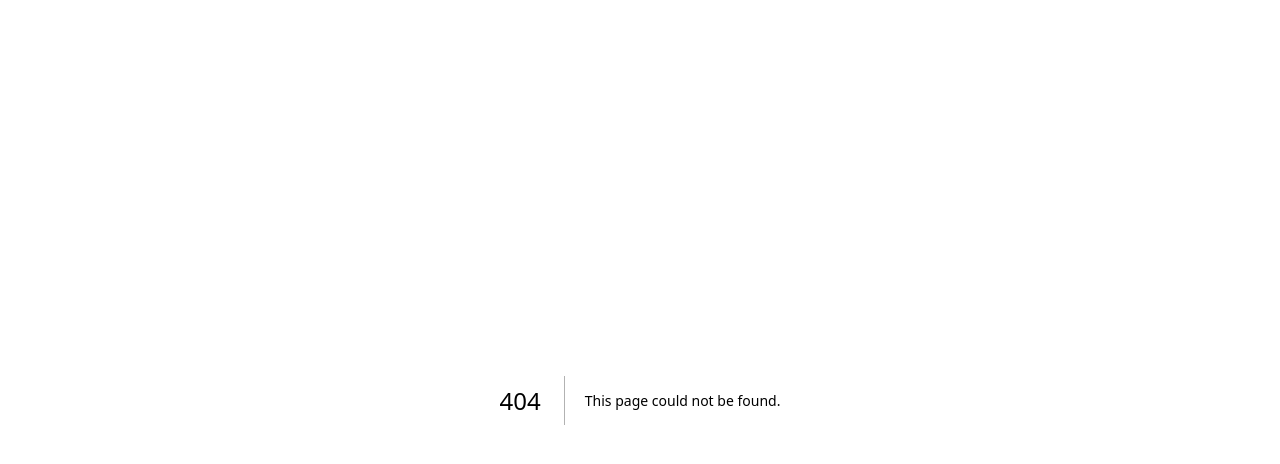
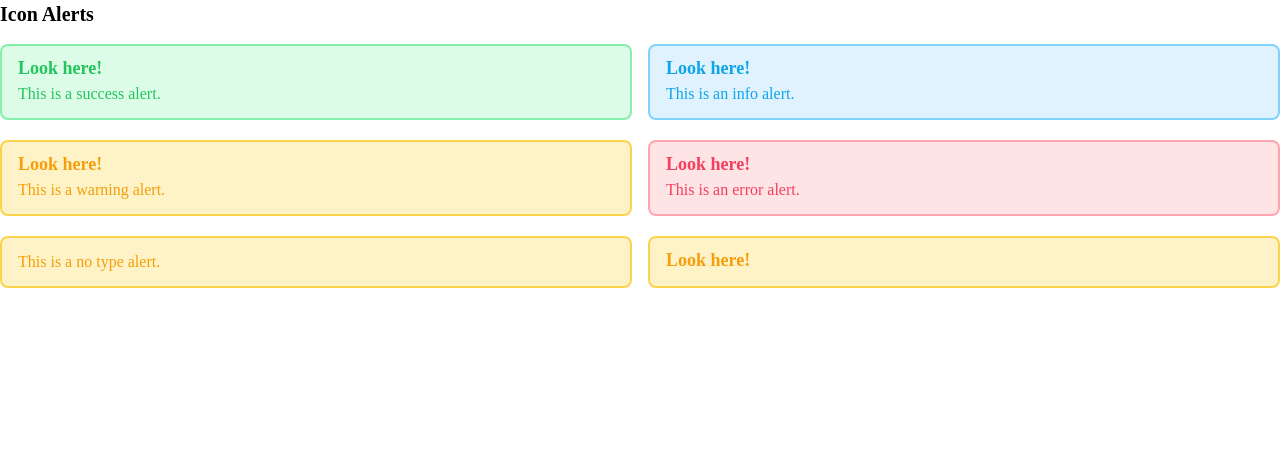
Before and after one commit to diegosalasmartinez/ui, a Next.js app: page /alert/IconAlerts in a window 1280 px wide. Before the commit this address had no page. Shown: the top 464 px of the page. Built offline with nearby package versions, Linux system fonts and the light colour scheme.

Commit message:
Add icons alert components

```diff
--- /dev/null
+++ b/pages/alert/IconAlerts.tsx
@@ -0,0 +1,49 @@
+import { cn } from '@/utils/style'
+import BasicAlert from '@/components/alert/BasicAlert'
+
+export default function IconAlerts() {
+  return (
+    <div id='icon-alerts' className='mb-6'>
+      <h1 className='mb-4 text-xl font-bold'>Icon Alerts</h1>
+      <div className={cn('grid grid-cols-1 gap-4', 'md:grid-cols-2')}>
+          <BasicAlert
+            icon
+            title='Look here!'
+            type='success'
+          >
+            This is a success alert.
+          </BasicAlert>
+          <BasicAlert
+            icon
+            title='Look here!'
+            type='info'
+            closable
+          >
+            This is an info alert.
+          </BasicAlert>
+          <BasicAlert
+            icon
+            title='Look here!'
+            message='This is a warning alert.'
+            type='warning'
+          />
+          <BasicAlert
+            icon
+            title='Look here!'
+            message='This is an error alert.'
+            type='error'
+          />
+          <BasicAlert
+            icon
+            type='warning'
+            message='This is a no type alert.'
+          />
+          <BasicAlert
+            icon
+            type='warning'
+            title='Look here!'
+          />
+        </div>
+    </div>
+  )
+}
--- a/pages/alert/index.tsx
+++ b/pages/alert/index.tsx
@@ -1,10 +1,12 @@
 import DefaultLayout from '@/components/layout/DefaultLayout'
 import BasicAlerts from './BasicAlerts'
 import DescriptionAlerts from './DescriptionAlerts'
+import IconAlerts from './IconAlerts'
 
 const nav = [
   { title: 'Basic Alerts', href: 'basic-alerts' },
   { title: 'Description Alerts', href: 'description-alerts' },
+  { title: 'Icon Alerts', href: 'icon-alerts' },
 ]
 
 export default function Alert() {
@@ -12,6 +14,7 @@ export default function Alert() {
     <DefaultLayout title='UI Design System' nav={nav}>
       <BasicAlerts />
       <DescriptionAlerts />
+      <IconAlerts />
     </DefaultLayout>
   )
 }
```
